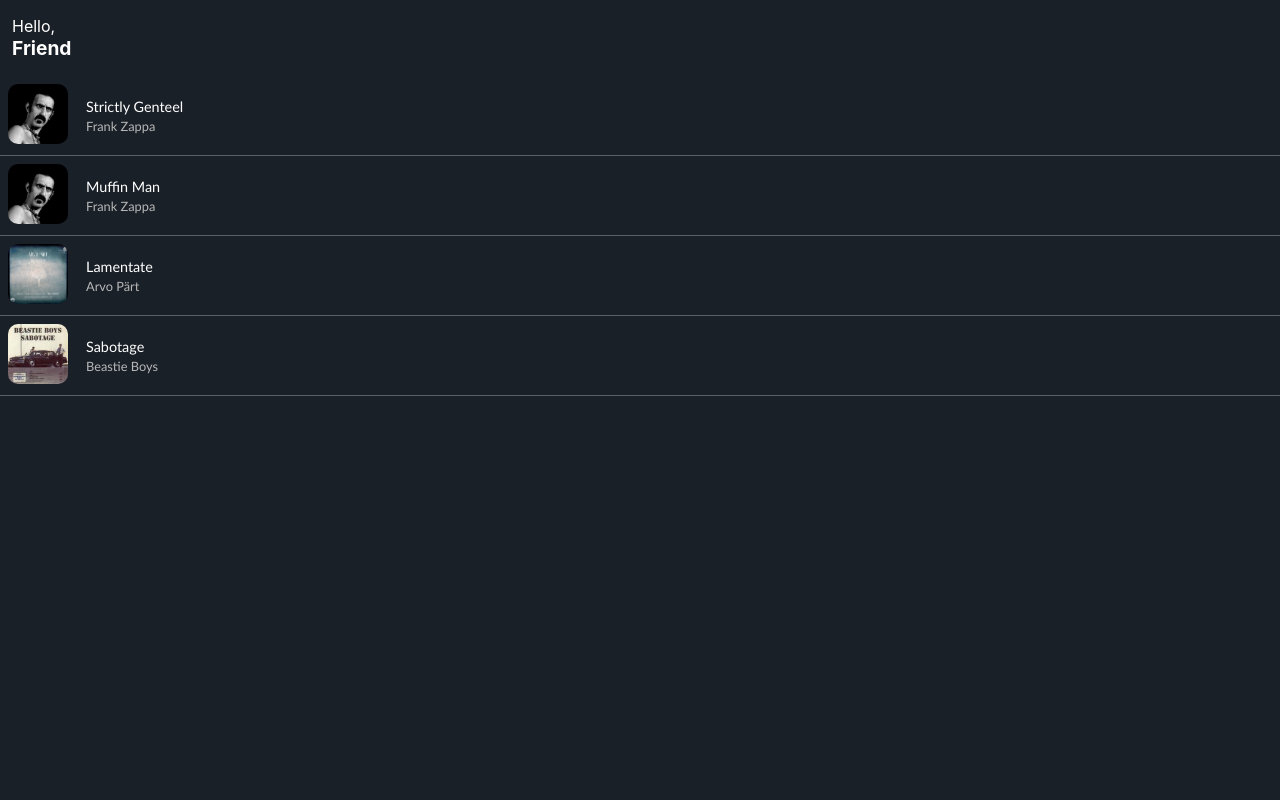
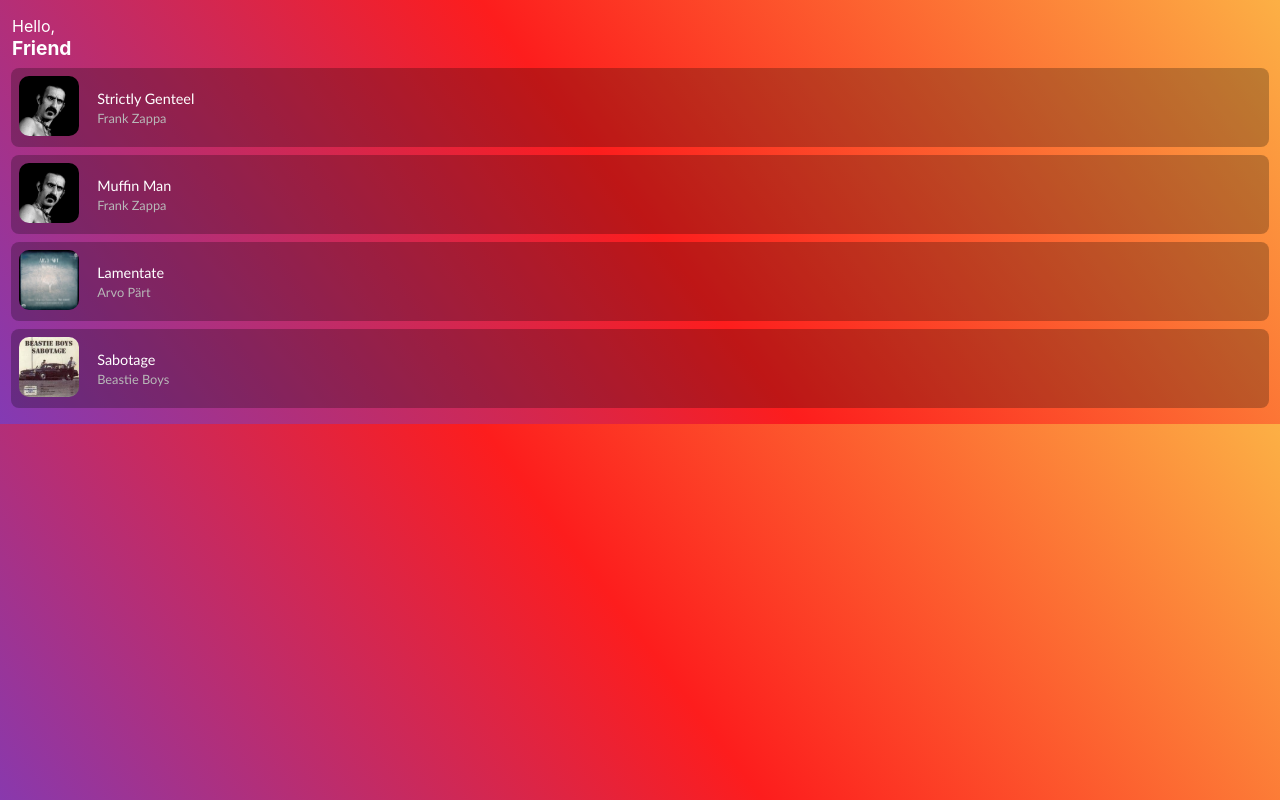
Before and after one commit to sweisz/nukebox, a Next.js app: page / in a window 1280 px wide. Built offline with nearby package versions, Linux system fonts and the light colour scheme.

Commit message:
💄 Changes css styles

```diff
--- a/styles/Navigation.module.css
+++ b/styles/Navigation.module.css
@@ -12,7 +12,7 @@
   background-repeat: no-repeat;
   border: none;
   border-radius: 50%;
-  margin: 0.7em 1em 0;
+  margin: 1em 1.7em 0;
   height: 24px;
   width: 24px;
 }
--- a/styles/TrackDetails.module.css
+++ b/styles/TrackDetails.module.css
@@ -3,7 +3,10 @@
   text-align: center;
 }
 .img {
-  padding-top: 2em;
+  border: none;
+  border-radius: 26px;
+  margin: 2em 1em;
+  width: 90%;
 }
 .title {
   font-size: 2em;
--- a/styles/TrackItem.module.css
+++ b/styles/TrackItem.module.css
@@ -4,23 +4,28 @@
   height: 60px;
 }
 .track {
-  border-bottom: 1px solid #5a5f69;
+  background-color: #00000040;
+  border-radius: 8px;
   display: grid;
   grid-auto-flow: column;
   justify-content: start;
-  background-color: #1a2028;
-  margin: 0;
+  margin: -0.5em 0.7em 1em;
   padding: 0.5rem;
+  transition: 0.6s;
 }
 .track:hover {
-  background: rgb(18, 20, 23);
-  background: linear-gradient(
+  background: rgb(35 14 13 / 68%);
+
+  /* background: linear-gradient(
     -90deg,
     rgb(40, 44, 51) 0%,
     rgba(93, 113, 140, 1) 100%
-  );
-  transition: 0.5s;
+  ); */
+  transition: 0.6s;
   cursor: pointer;
+}
+.track:active {
+  background: rgb(44, 46, 48);
 }
 .track__artist,
 .track__title {
--- a/styles/globals.css
+++ b/styles/globals.css
@@ -10,7 +10,15 @@
   margin: 0;
   font-family: -apple-system, BlinkMacSystemFont, Segoe UI, Roboto, Oxygen,
     Ubuntu, Cantarell, Fira Sans, Droid Sans, Helvetica Neue, sans-serif;
-  background: var(--background-color);
+
+  /* background: var(--background-color); */
+  background: rgb(131, 58, 180);
+  background: linear-gradient(
+    53deg,
+    rgba(131, 58, 180, 1) 0%,
+    rgba(253, 29, 29, 1) 50%,
+    rgba(252, 176, 69, 1) 100%
+  );
   color: var(--primary-text);
 }
 
```
